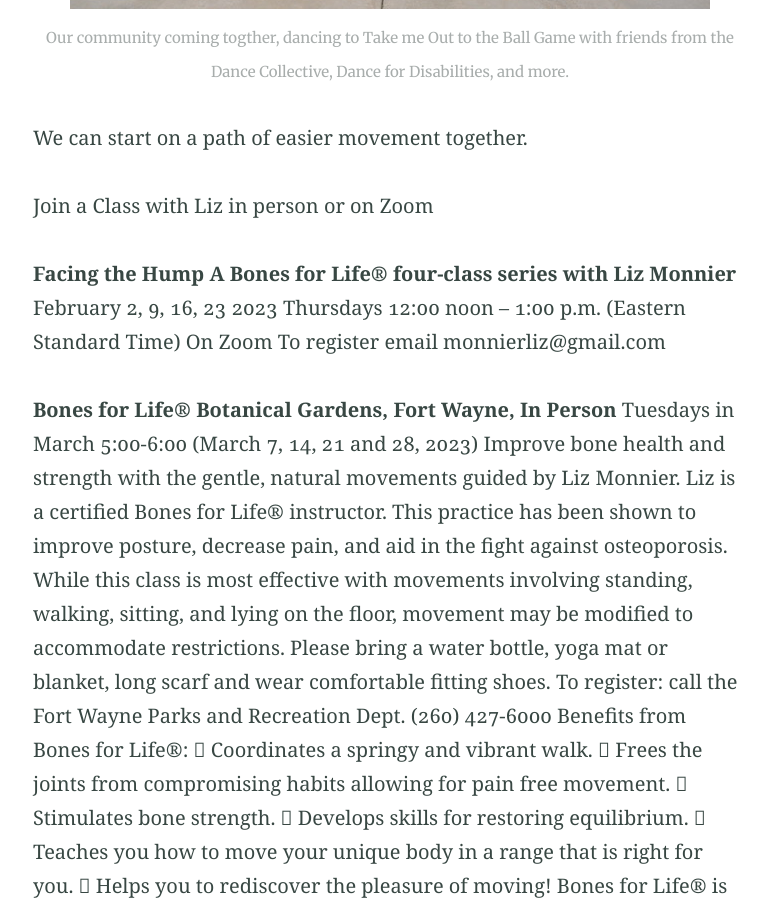
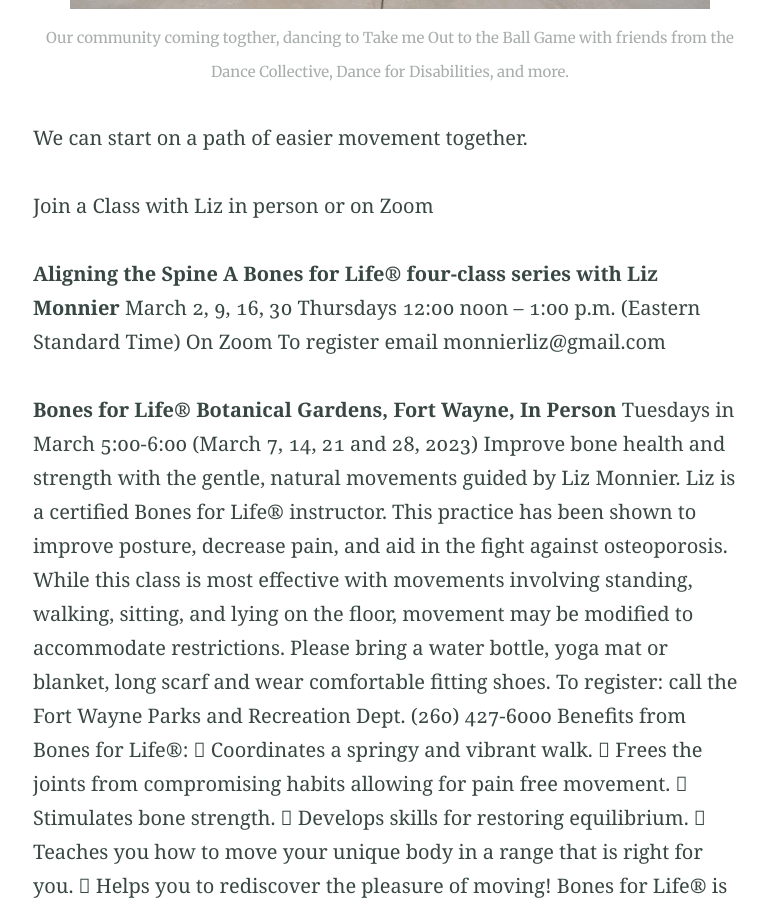
Before and after one commit to monnierliz/monnierliz.github.io, a Jekyll site: the page built from index.md, in a window 1280 px wide and 900 px high, scrolled down 2884 px. Shown: the whole window, without its empty margins (250-1018 px from the left). Built offline with Jekyll 4.4.1, drawn with Linux system fonts in a browser that asks for light colours; some of the changed text lies outside the part shown.

```diff
--- a/index.md
+++ b/index.md
@@ -44,9 +44,9 @@ We can start on a path of easier movement together.
 
 Join a Class with Liz in person or on Zoom
 
-**Facing the Hump**
+**Aligning the Spine**
 **A Bones for Life® four-class series with Liz Monnier**
-February 2, 9, 16, 23 2023
+March 2, 9, 16, 30
 Thursdays 12:00 noon – 1:00 p.m. (Eastern Standard Time) On Zoom
 To register email monnierliz@gmail.com
 
@@ -78,4 +78,9 @@ Fort Wayne Dance Collective, 437 East Berry Street, Fort Wayne, IN 46802
 In person at the Fort Wayne Botanical Gardens, Tuesdays 9:30-10:30 a.m. and 5-6:00 p.m. January 31-February 28.
 All are welcome to find a sense of relaxation through the basic principles of this ancient Chinese movement form.  Our class will focus on breathing, developing confidence in balance and weight shifts, quieting the mind, moving slowly and finding efficiency and flow in our movement. User-friendly Qigong exercises will promote healing and internal harmony. To register contact Fort Wayne Parks and Recreation (260)427-6000
 
+Making Movement Fun
+a one-hour workshop at Four Seasons Retirement Center in Columbus, Indiana
+March 22, 2023 at 1:00
+How to work with people with limited mobility and create a fun and dynamic dance class.
+
 <p style="text-align: center;">{% include button.html text="Learn More" link="/services" %}</p>
```
